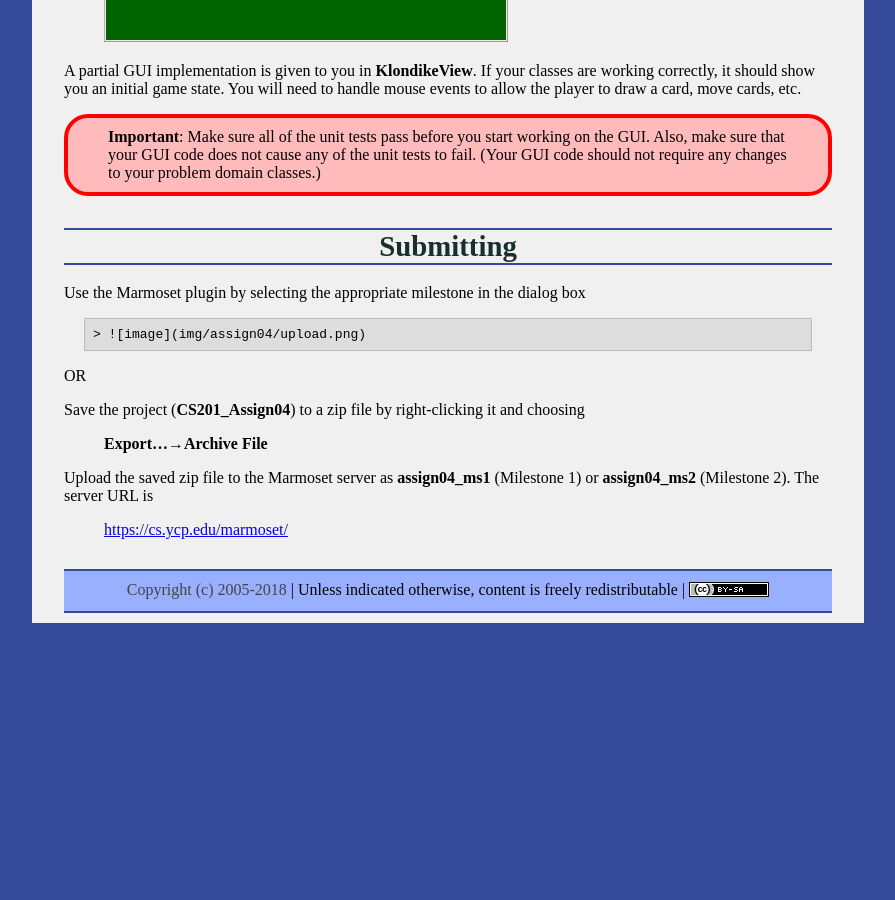
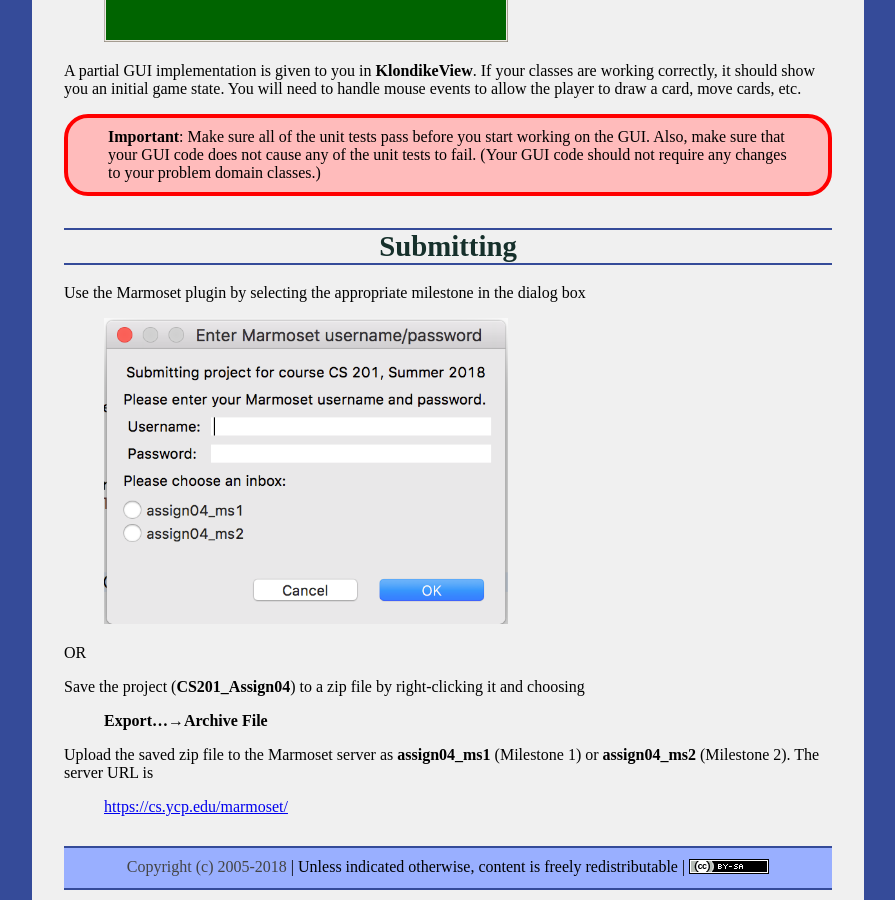
Before and after one commit to ycpcs/cs201-summer2018, a Jekyll site: the page built from assign/assign04.md, in a window 1280 px wide and 900 px high, scrolled down 3297 px. Shown: the whole window, without its empty margins (192-1087 px from the left). Built offline with Jekyll 4.4.1, drawn with Linux system fonts in a browser that asks for light colours; before the commit the page ends 3920 px from its top, so only the background shows below that.

Commit message:
fix image
fix image

```diff
--- a/assign/assign04.md
+++ b/assign/assign04.md
@@ -145,7 +145,7 @@ A partial GUI implementation is given to you in **KlondikeView**.  If your class
 
 Use the Marmoset plugin by selecting the appropriate milestone in the dialog box
 
-    > ![image](img/assign04/upload.png)
+> <a href="img/assign04/upload.png"><img alt="Upload Screenshot" style="width: 404px;" src="img/assign04/upload.png"></a>
 
 OR
 
```
